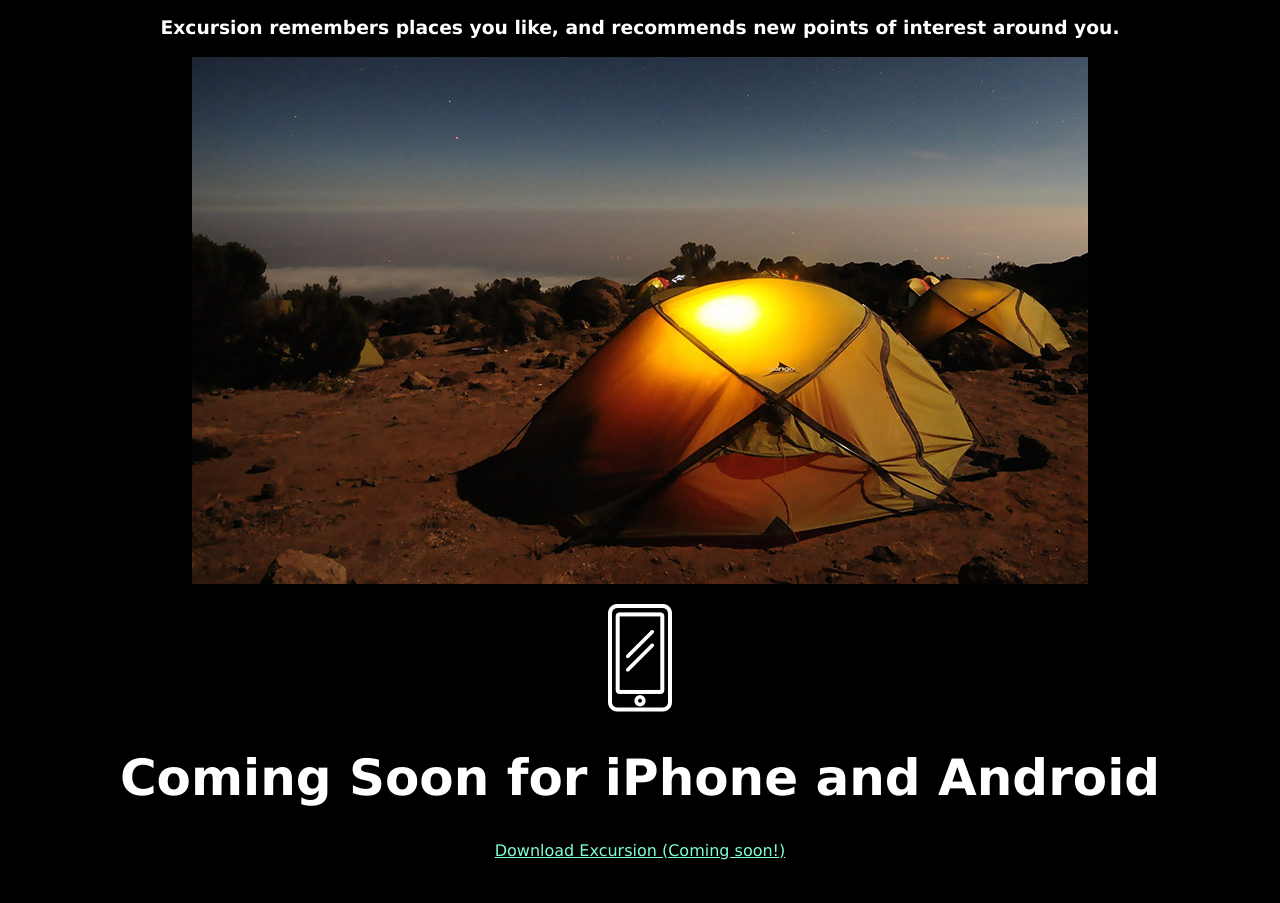
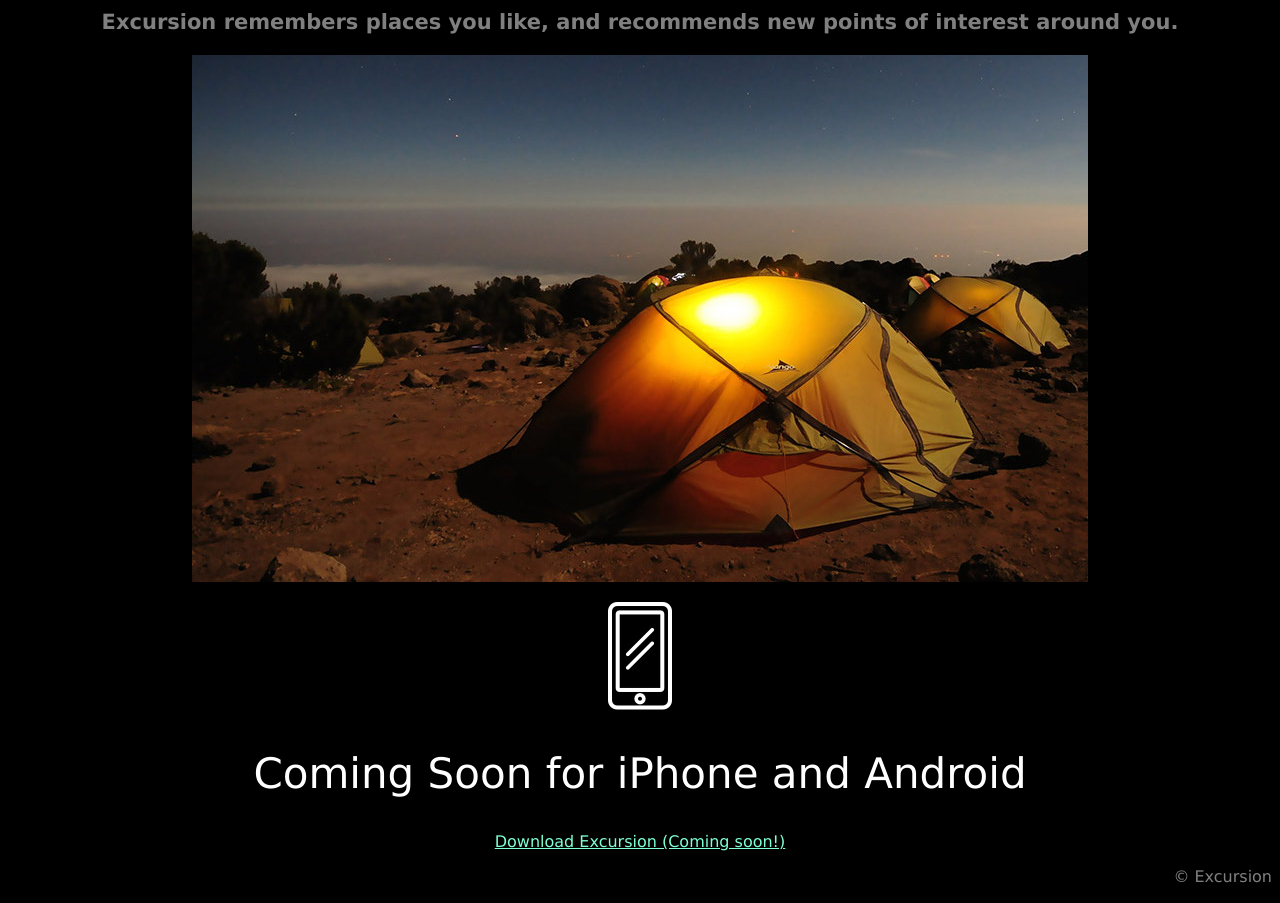
Before and after one commit to 5u8v3r7/Excursion, a plain HTML site: page index.html in a window 1280 px wide. Shown: the part 423-1326 px from the top of the page. Drawn offline with Linux system fonts and the light colour scheme.

Commit message:
Finish css styling, modify video attributes

```diff
--- a/index.html
+++ b/index.html
@@ -11,7 +11,7 @@
 
     <a href="https://94bc68a3c6673e028c155b70e741c477.geppetto.cc-propeller.cloud/#"><p>Download Excursion (Coming soon!)</p></a>
 
-    <p><video src="./resources/videos/excursion.mp4" autoplay poster="posterimage.jpg">
+    <p><video autoplay muted loop src="./resources/videos/excursion.mp4" autoplay poster="posterimage.jpg" type="video/mp4">
     </video></p>
 
     <h2>Your personal travel guide</h2>
@@ -22,7 +22,7 @@
 
     <p><img src="./resources/images/phone.png" alt="White phone icon"></p>
 
-    <h1>Coming Soon for iPhone and Android</h1>
+    <h2>Coming Soon for iPhone and Android</h2>
 
     <a href="https://94bc68a3c6673e028c155b70e741c477.geppetto.cc-propeller.cloud/#"><p>Download Excursion (Coming soon!)</p></a>
 
--- a/resources/css/style.css
+++ b/resources/css/style.css
@@ -1,18 +1,33 @@
 body{
   font-family: verdana;
   background-color: black;
+  text-align: center
 }
-h1{
-  color: white;
-font-size: 50px;
-text-align: center;
-}
-h2, h3{
+
+h1, h2, h3{
   color: white;
 }
+
+h1{
+  font-size: 50px;
+  font-weight: normal;
+}
+
+h2{
+  font-weight:300;
+  font-size: 42px;
+}
+
+h3{
+  color: gray;
+  font-size: 21px;
+}
+
 a{
   color: aquamarine;
 }
-h1, h2, h3, p{
-  text-align: center;
+
+footer{
+  color: gray;
+  text-align: right;
 }
```
